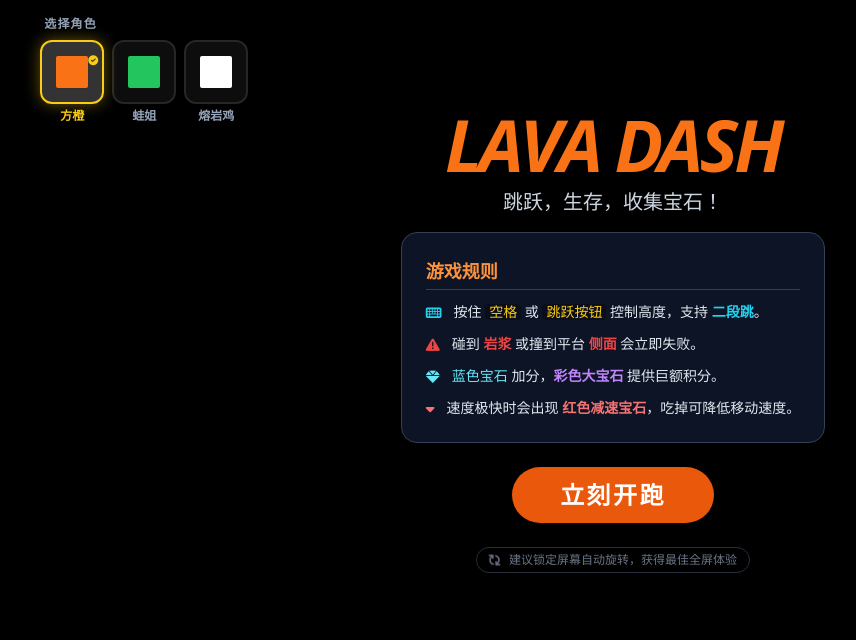
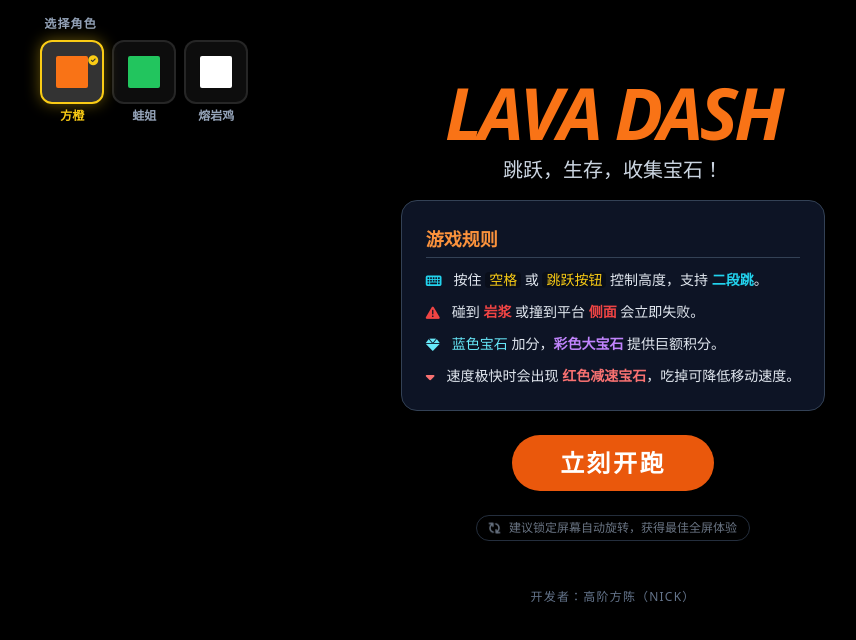
Before and after one commit to foxcsong/lava-leap, a React (Vite) app: page / in a window 1280 px wide. Shown: the top 640 px of the page, without its empty margins (27-883 px from the left). Built offline with nearby package versions, Linux system fonts and the light colour scheme.

Commit message:
ui: add developer credit to start screen

```diff
--- a/App.tsx
+++ b/App.tsx
@@ -355,6 +355,10 @@ const App: React.FC = () => {
                 <i className="fa-solid fa-sync fa-spin"></i>
                 <span>建议锁定屏幕自动旋转，获得最佳全屏体验</span>
               </div>
+
+              <div className="mt-8 text-slate-500 text-[10px] md:text-xs font-medium tracking-widest uppercase">
+                开发者：高阶方陈（Nick）
+              </div>
             </div>
           </div>
         )}
```
